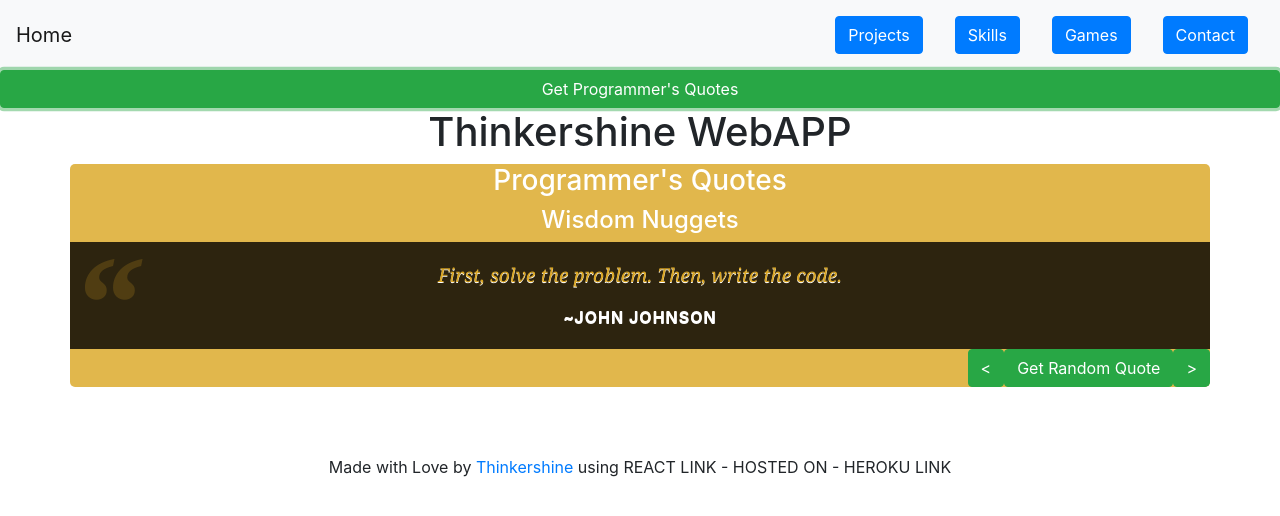
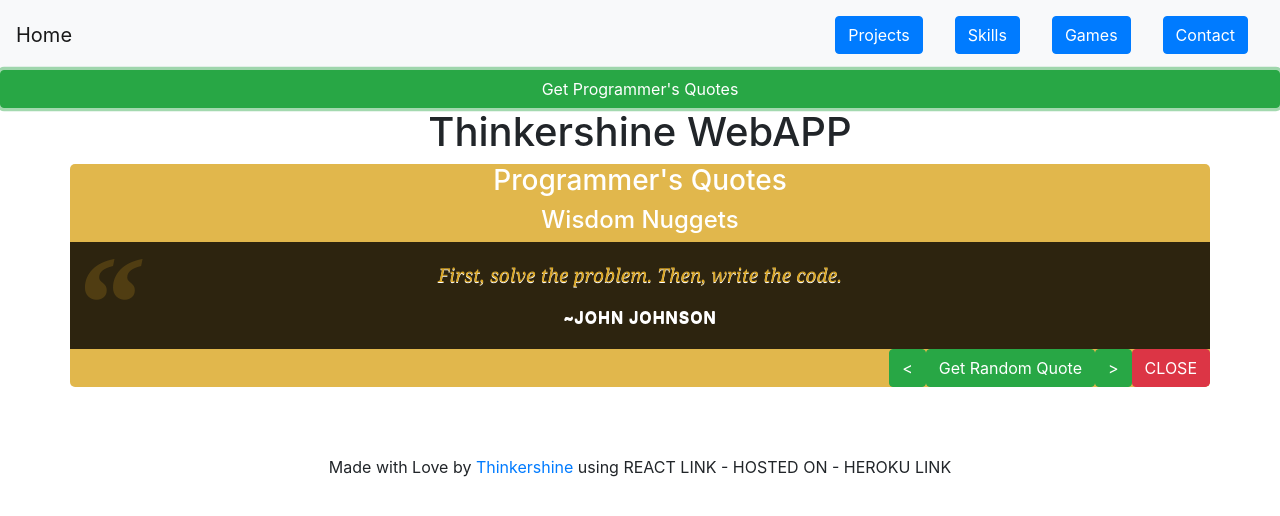
Before and after one commit to Thinkershine/Thinkershine-WebAPP, a React (Create React App) app: page / in a window 1280 px wide. Both pictures are taken after a click on the button "Get Programmer's Quotes". Shown: the top 516 px of the page. Built offline with nearby package versions, Linux system fonts and the light colour scheme.

Commit message:
Add Close Button to Quotes

```diff
--- a/src/App.js
+++ b/src/App.js
@@ -103,6 +103,7 @@ class App extends Component {
     };
     this.state.updateWindowDimensions = this.updateWindowDimensions.bind(this);
     this.state.displayQuotes = this.displayQuotes.bind(this);
+    this.state.closeQuotes = this.closeQuotes.bind(this);
   }
 
   componentDidMount() {
@@ -122,6 +123,11 @@ class App extends Component {
 
   displayQuotes() {
     this.setState({ displayQuotesOn: !this.state.displayQuotesOn });
+  }
+
+  closeQuotes() {
+    console.log("CLOSE");
+    this.setState({ displayQuotesOn: false });
   }
 
   render() {
@@ -169,7 +175,9 @@ class App extends Component {
           </Switch>
 
           <div id="widgets" className="row">
-            {this.state.displayQuotesOn && <Quotes />}
+            {this.state.displayQuotesOn && (
+              <Quotes onClose={this.state.closeQuotes} />
+            )}
           </div>
         </div>
 
--- a/src/components/common/quotes.jsx
+++ b/src/components/common/quotes.jsx
@@ -96,6 +96,9 @@ class Quotes extends Component {
           <button onClick={this.state.nextQuote} className="btn btn-success">
             {">"}
           </button>
+          <button className="btn btn-danger" onClick={this.props.onClose}>
+            CLOSE
+          </button>
         </div>
       </div>
     );
```
